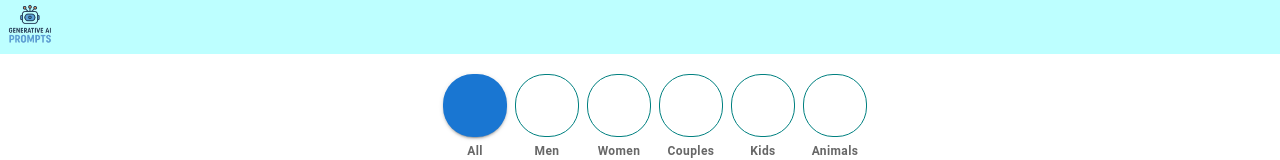
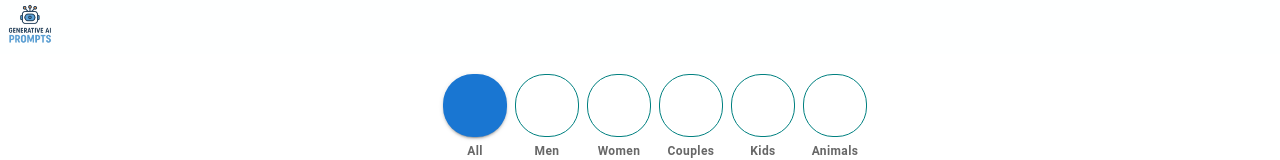
Before and after one commit to lalithganeshchalla/Generative-AI-Prompts, a React (Create React App) app: page / in a window 1280 px wide. Shown: the top 160 px of the page. Built offline with nearby package versions, Linux system fonts and the light colour scheme; some icons are missing.

Commit message:
remove header color

```diff
--- a/src/components/header.jsx
+++ b/src/components/header.jsx
@@ -5,7 +5,7 @@ import logoImage from '../assets/logo.png'
 const Header = () => {
   return (
     <div>
-        <header style={{background:'#bdffff'}}>
+        <header style={{background:'#bdffff05'}}>
         <img src={logoImage} alt="Profile" style={{ width: '50px', height: '50px', paddingLeft: '5px'}} />
     </header>
 
```
